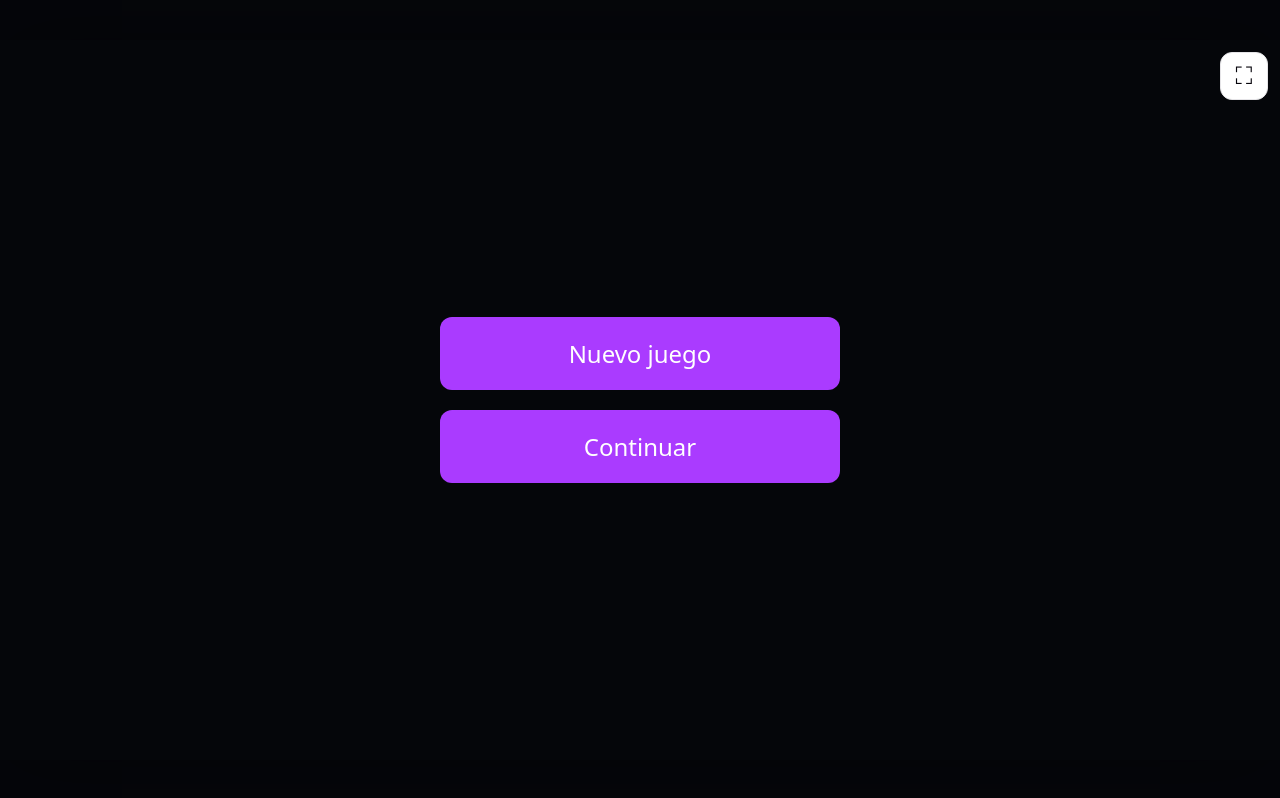
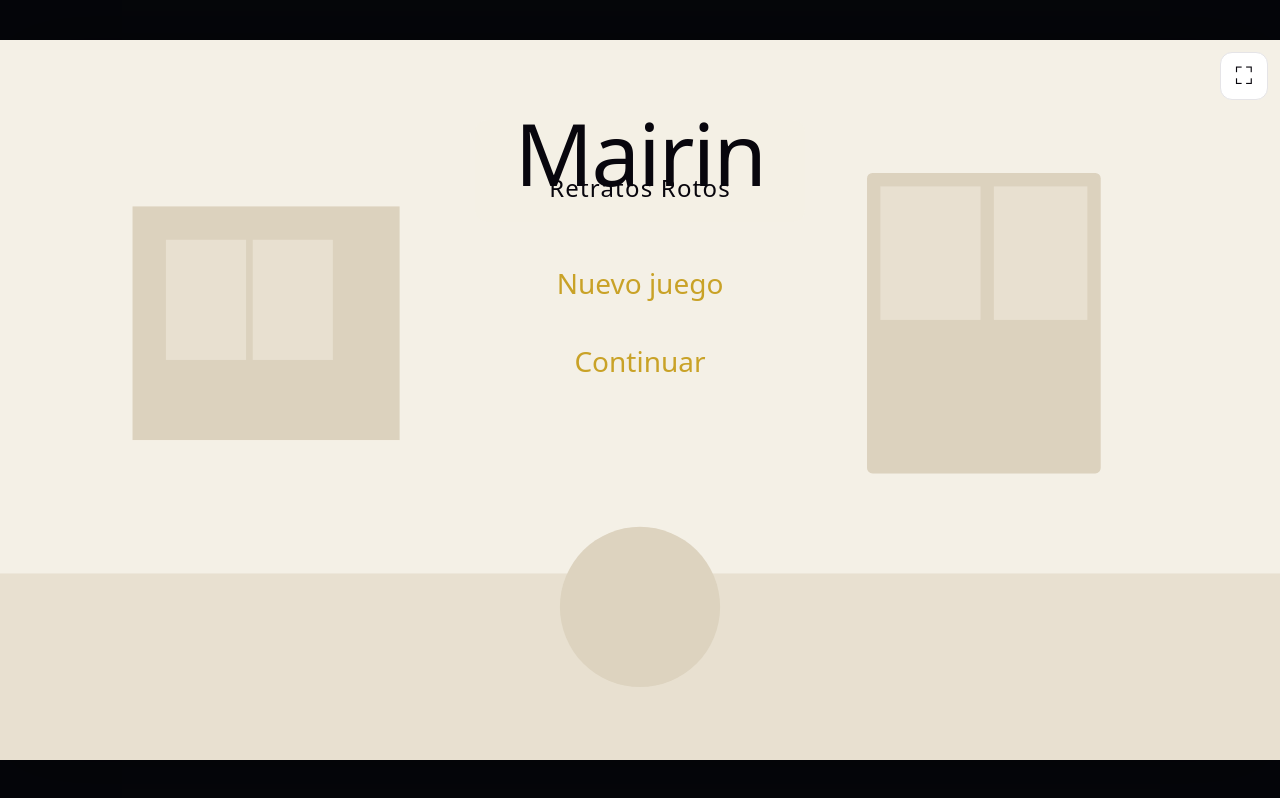
Before and after one commit to ItsRhyas/BarrancoGroup, a React (Vite) app in the folder apps/frontend/: page / in a window 1280 px wide. Built offline with nearby package versions, Linux system fonts and the light colour scheme.

Commit message:
feat(frontend): start screen v2 background, title and text-only buttons

```diff
--- a/apps/frontend/src/App.css
+++ b/apps/frontend/src/App.css
@@ -311,17 +311,56 @@
 }
 
 .start-screen {
+  position: relative;
   display: flex;
   flex-direction: column;
   align-items: center;
-  justify-content: center;
+  justify-content: flex-start;
   height: 100%;
   gap: clamp(16px, 4.44cqh, 32px);
-  padding: clamp(16px, 4.44cqh, 32px);
+  padding: clamp(40px, 11.1cqh, 80px) clamp(16px, 4.44cqh, 32px)
+    clamp(16px, 4.44cqh, 32px);
   box-sizing: border-box;
 }
 
+.start-screen__bg {
+  position: absolute;
+  inset: 0;
+  width: 100%;
+  height: 100%;
+  object-fit: cover;
+  z-index: 0;
+  background-color: var(--bg-beige);
+  pointer-events: none;
+}
+
+.start-screen__title-block {
+  position: relative;
+  z-index: 1;
+  display: flex;
+  flex-direction: column;
+  align-items: center;
+  gap: clamp(6px, 1.11cqh, 8px);
+  padding: clamp(12px, 2.78cqh, 20px) clamp(24px, 5.56cqh, 40px);
+  border-radius: 12px;
+  background: rgba(244, 240, 230, 0.55);
+
+  h1 {
+    margin: 0;
+    font-size: clamp(48px, 12cqh, 96px);
+    letter-spacing: -1.68px;
+  }
+
+  h2 {
+    margin: 0;
+    font-size: clamp(18px, 3.33cqh, 24px);
+    letter-spacing: 0.05em;
+  }
+}
+
 .start-screen-actions {
+  position: relative;
+  z-index: 1;
   display: flex;
   flex-direction: column;
   align-items: center;
@@ -332,34 +371,35 @@
 
 .start-button {
   width: 100%;
-  font-size: clamp(16px, 3.33cqh, 24px);
+  font-size: clamp(18px, 3.89cqh, 28px);
   font-family: var(--heading);
   font-weight: 500;
-  padding: clamp(12px, 2.78cqh, 20px) clamp(24px, 5.56cqh, 40px);
-  border-radius: 12px;
+  padding: clamp(6px, 1.39cqh, 10px) 0;
   border: none;
-  background: var(--accent);
-  color: white;
+  border-radius: 0;
+  background: transparent;
+  color: var(--mustard);
   cursor: pointer;
-
-  &:active:not(:disabled) {
-    transform: scale(0.97);
-  }
+  text-decoration: none;
 
   &:focus-visible {
     outline: 2px solid var(--accent-border);
     outline-offset: 2px;
   }
 
-  &:disabled {
-    background: var(--border);
-    color: var(--text);
+  &[data-state="unavailable"] {
+    color: var(--text-unavailable);
     cursor: not-allowed;
   }
 
   @media (hover: hover) {
-    &:hover:not(:disabled) {
-      filter: brightness(1.05);
+    &[data-state="available"]:hover {
+      color: var(--mustard-soft);
+      text-decoration: underline;
+    }
+
+    &[data-state="unavailable"]:hover {
+      text-decoration: none;
     }
   }
 }
--- a/apps/frontend/src/components/StartScreen.tsx
+++ b/apps/frontend/src/components/StartScreen.tsx
@@ -13,10 +13,21 @@ export function StartScreen({
 
   return (
     <section className="start-screen" aria-label="Pantalla de inicio">
+      <img
+        className="start-screen__bg"
+        src="/images/start-bg.svg"
+        alt=""
+        aria-hidden="true"
+      />
+      <div className="start-screen__title-block">
+        <h1>Mairin</h1>
+        <h2>Retratos Rotos</h2>
+      </div>
       <div className="start-screen-actions">
         <button
           type="button"
           className="start-button"
+          data-state="available"
           onClick={onNewGame}
         >
           Nuevo juego
@@ -24,6 +35,7 @@ export function StartScreen({
         <button
           type="button"
           className="start-button"
+          data-state={canContinue ? "available" : "unavailable"}
           onClick={onContinue}
           disabled={!canContinue}
           aria-disabled={!canContinue}
--- a/apps/frontend/src/index.css
+++ b/apps/frontend/src/index.css
@@ -14,6 +14,10 @@
   --danger-bg: rgba(239, 68, 68, 0.1);
   --danger-border: rgba(239, 68, 68, 0.5);
   --social-bg: rgba(244, 243, 236, 0.5);
+  --mustard: #C9A227;
+  --mustard-soft: #E4C76B;
+  --bg-beige: #F4F0E6;
+  --text-unavailable: #9CA3AF;
   --shadow:
     rgba(0, 0, 0, 0.1) 0 10px 15px -3px, rgba(0, 0, 0, 0.05) 0 4px 6px -2px;
 
```
Also changed, not shown: apps/frontend/public/images/start-bg.svg (added).
